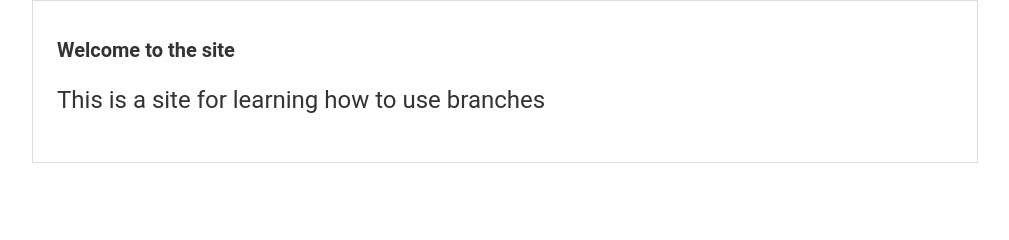
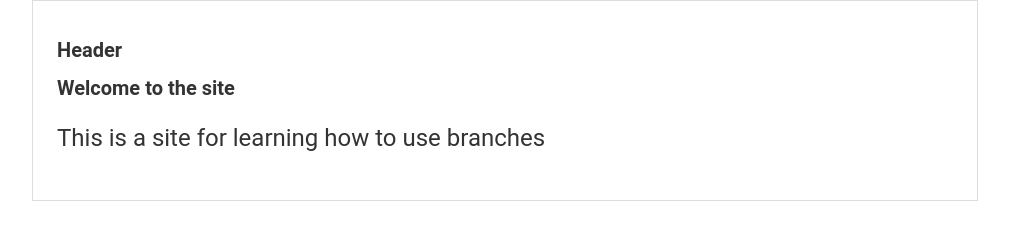
Before and after one commit to LittlePitza/branchesGit, a plain HTML site: page index.html in a window 1280 px wide. Shown: the whole page, without its empty margins (135-1144 px from the left). Drawn offline with Linux system fonts and the light colour scheme.

Commit message:
Agregando una cabecera

```diff
--- a/index.html
+++ b/index.html
@@ -7,6 +7,10 @@
 </head>
 <body>
 <div id="container">
+    <div id="header">
+        <h1>Header</h1>
+
+    </div>
     <div id="post">
         <h1>Welcome to the site</h1>
         <p>This is a site for learning how to use branches</p>
```
